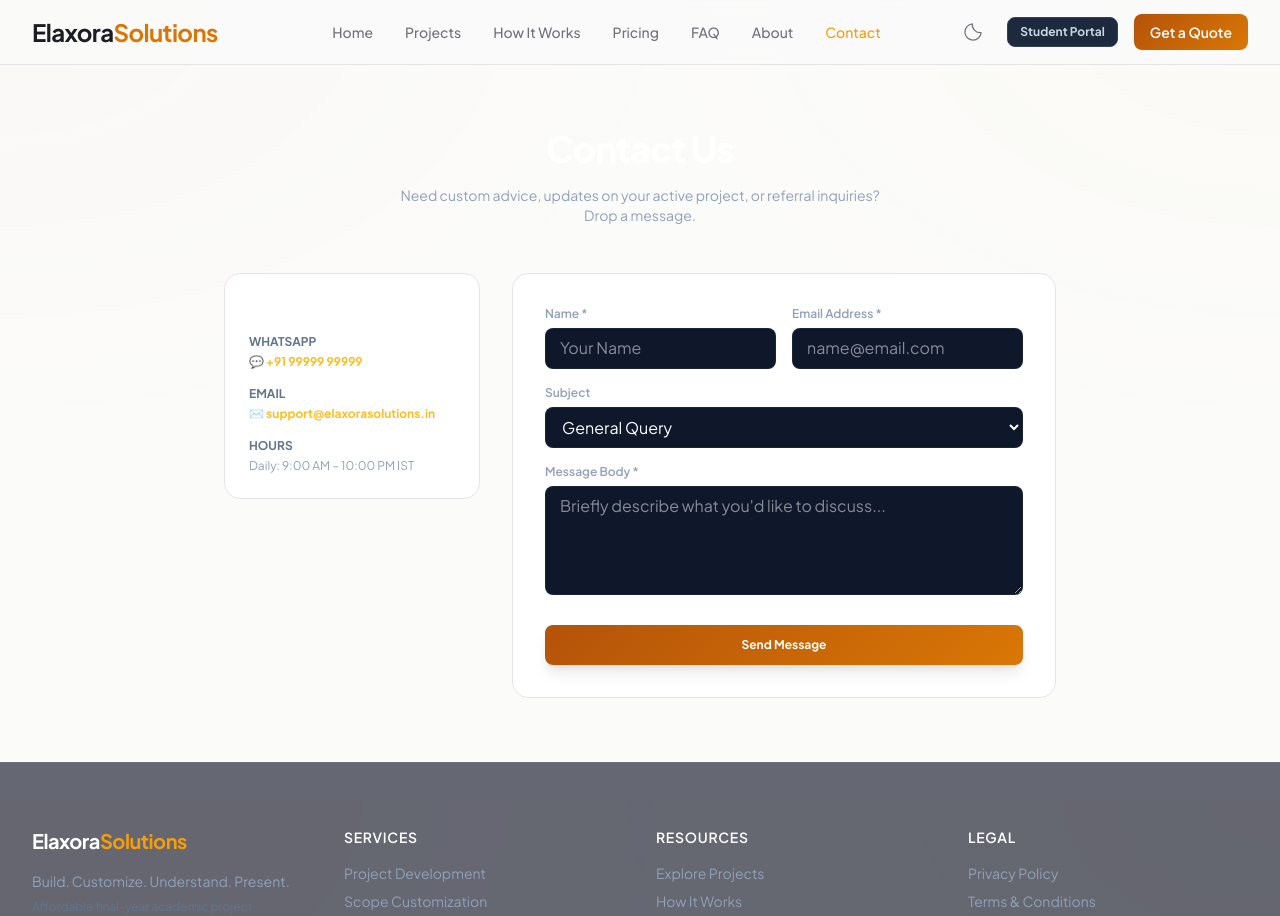
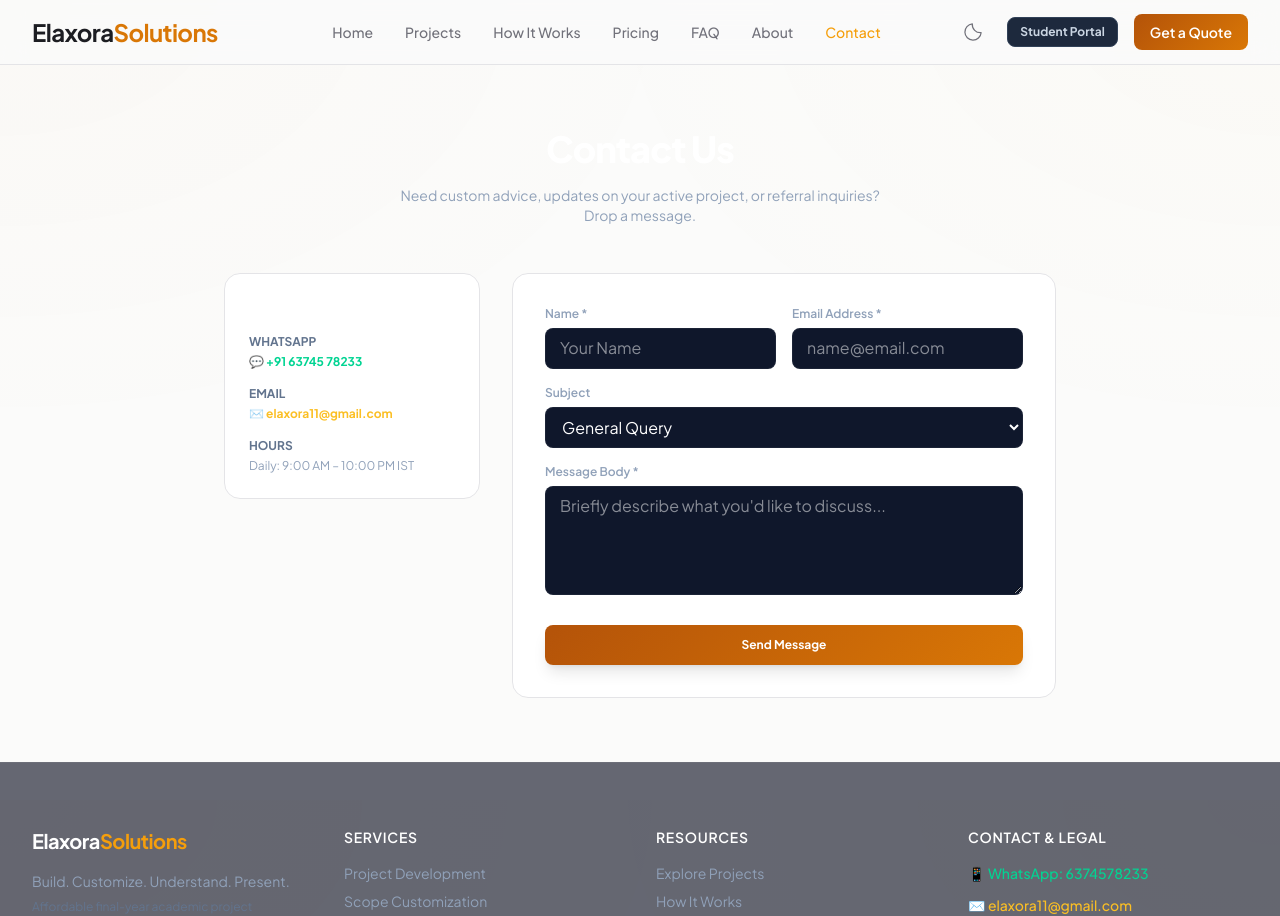
Before and after one commit to elango2601/Elaxora_Project, a Next.js app in the folder frontend/: page /contact in a window 1280 px wide. Shown: the top 916 px of the page. Built offline with nearby package versions, Linux system fonts and the light colour scheme.

Commit message:
Update contact details, admin UI, and fix login auto-redirect

```diff
--- a/frontend/src/app/admin/enquiries/page.tsx
+++ b/frontend/src/app/admin/enquiries/page.tsx
@@ -342,13 +342,29 @@ export default function AdminEnquiriesPage() {
 
                   <div className="space-y-2">
                     <div>
+                      <span className="text-[10px] text-slate-500 block">Academic Details</span>
+                      <span className="text-white font-semibold">
+                        {selectedEnquiry.college_name || "N/A"} • {selectedEnquiry.department || "N/A"} • {selectedEnquiry.year_of_study || "N/A"}
+                      </span>
+                    </div>
+                    <div>
                       <span className="text-[10px] text-slate-500 block">Requested Baseline Project</span>
                       <span className="text-white font-semibold">{selectedEnquiry.project_id}</span>
+                    </div>
+                    <div>
+                      <span className="text-[10px] text-slate-500 block">Preferred Technology</span>
+                      <span className="text-white font-semibold">{selectedEnquiry.preferred_technology || "Any / Undecided"}</span>
                     </div>
                     <div>
                       <span className="text-[10px] text-slate-500 block">Target Budget & Deadline</span>
                       <span className="text-white font-semibold">
                         {selectedEnquiry.budget_range} • Deadline: {selectedEnquiry.required_deadline}
+                      </span>
+                    </div>
+                    <div>
+                      <span className="text-[10px] text-slate-500 block">Requirements</span>
+                      <span className="text-white font-semibold">
+                        Demo Needed: {selectedEnquiry.demo_required ? "Yes" : "No"} • Deployment: {selectedEnquiry.deployment_required ? "Yes" : "No"}
                       </span>
                     </div>
                     {selectedEnquiry.referral_code && (
@@ -359,7 +375,7 @@ export default function AdminEnquiriesPage() {
                     )}
                     <div>
                       <span className="text-[10px] text-slate-500 block">Message Details</span>
-                      <p className="text-slate-400 p-2 bg-slate-950/30 rounded italic">{selectedEnquiry.message}</p>
+                      <p className="text-slate-400 p-2 bg-slate-950/30 rounded italic">{selectedEnquiry.message || "No additional message"}</p>
                     </div>
                   </div>
 
--- a/frontend/src/app/contact/page.tsx
+++ b/frontend/src/app/contact/page.tsx
@@ -39,22 +39,22 @@ export default function ContactPage() {
             <div className="space-y-1">
               <span className="text-xs text-slate-500 uppercase block font-bold">WhatsApp</span>
               <a
-                href="https://wa.me/919999999999?text=Hi%20Elaxora Solutions,%20I%20have%20a%20question%20regarding%20final-year%20projects."
+                href="https://wa.me/916374578233?text=Hi%20Elaxora Solutions,%20I%20have%20a%20question%20regarding%20final-year%20projects."
                 target="_blank"
                 rel="noreferrer"
-                className="text-xs font-bold text-indigo-400 hover:text-indigo-300 block"
+                className="text-xs font-bold text-emerald-400 hover:text-emerald-300 block"
               >
-                💬 +91 99999 99999
+                💬 +91 63745 78233
               </a>
             </div>
 
             <div className="space-y-1">
               <span className="text-xs text-slate-500 uppercase block font-bold">Email</span>
               <a
-                href="mailto:support@elaxorasolutions.in"
+                href="mailto:elaxora11@gmail.com"
                 className="text-xs font-bold text-indigo-400 hover:text-indigo-300 block"
               >
-                ✉️ support@elaxorasolutions.in
+                ✉️ elaxora11@gmail.com
               </a>
             </div>
 
--- a/frontend/src/app/output.css
+++ b/frontend/src/app/output.css
@@ -12,6 +12,7 @@
     --color-amber-400: oklch(82.8% 0.189 84.429);
     --color-amber-500: oklch(76.9% 0.188 70.08);
     --color-yellow-500: oklch(79.5% 0.184 86.047);
+    --color-emerald-300: oklch(84.5% 0.143 164.978);
     --color-emerald-400: oklch(76.5% 0.177 163.223);
     --color-emerald-500: oklch(69.6% 0.17 162.48);
     --color-emerald-600: oklch(59.6% 0.145 163.225);
@@ -1803,6 +1804,9 @@
         background-color: color-mix(in oklab, var(--color-white) 10%, transparent);
       }
     }
+    .hover\:text-emerald-300:hover {
+      color: var(--color-emerald-300);
+    }
     .hover\:text-foreground:hover {
       color: var(--foreground);
     }
--- a/frontend/src/app/student/login/page.tsx
+++ b/frontend/src/app/student/login/page.tsx
@@ -12,7 +12,8 @@ import {
   sendPasswordResetEmail,
   sendSignInLinkToEmail,
   isSignInWithEmailLink,
-  signInWithEmailLink
+  signInWithEmailLink,
+  onAuthStateChanged
 } from "firebase/auth";
 import { doc, setDoc } from "firebase/firestore";
 
@@ -32,6 +33,12 @@ function StudentLoginForm() {
   const [error, setError] = useState("");
 
   useEffect(() => {
+    const unsubscribe = onAuthStateChanged(auth, (user) => {
+      if (user) {
+        router.push(redirectUrl);
+      }
+    });
+
     if (isSignInWithEmailLink(auth, window.location.href)) {
       let emailForSignIn = window.localStorage.getItem('emailForSignIn');
       if (!emailForSignIn) {
@@ -51,7 +58,8 @@ function StudentLoginForm() {
           });
       }
     }
-  }, []);
+    return () => unsubscribe();
+  }, [router, redirectUrl]);
 
   const handleAuthSuccess = async (userCredential: any) => {
     document.cookie = `student_token=${await userCredential.user.getIdToken()}; path=/; max-age=604800`;
--- a/frontend/src/components/Footer.tsx
+++ b/frontend/src/components/Footer.tsx
@@ -61,16 +61,26 @@ export default function Footer() {
 
           {/* Legal / Contact */}
           <div>
-            <h3 className="text-sm font-semibold text-white uppercase tracking-wider mb-4">Legal</h3>
-            <ul className="space-y-2 text-sm mb-4">
+            <h3 className="text-sm font-semibold text-white uppercase tracking-wider mb-4">Contact & Legal</h3>
+            <ul className="space-y-3 text-sm mb-4">
               <li>
+                <a href="https://wa.me/916374578233" target="_blank" rel="noopener noreferrer" className="text-emerald-400 hover:text-emerald-300 transition-colors font-medium flex items-center gap-2">
+                  <span>📱 WhatsApp: 6374578233</span>
+                </a>
+              </li>
+              <li>
+                <a href="mailto:elaxora11@gmail.com" className="text-indigo-400 hover:text-indigo-300 transition-colors font-medium flex items-center gap-2">
+                  <span>✉️ elaxora11@gmail.com</span>
+                </a>
+              </li>
+              <li className="pt-2">
                 <Link href="/privacy" className="text-slate-400 hover:text-white transition-colors">
                   Privacy Policy
                 </Link>
               </li>
               <li>
                 <Link href="/terms" className="text-slate-400 hover:text-white transition-colors">
-                  Terms & Conditions
+                  Terms of Service
                 </Link>
               </li>
             </ul>
```
